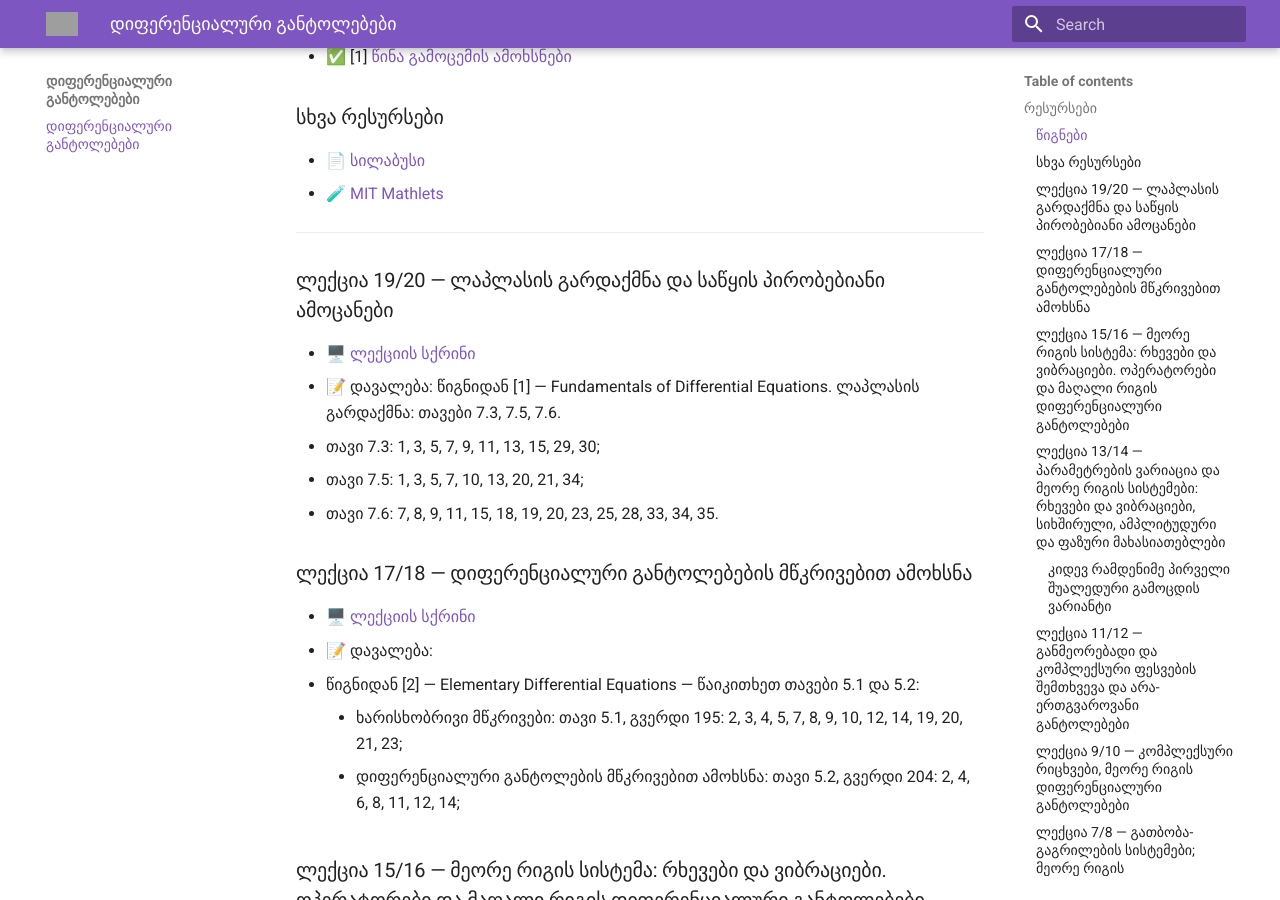
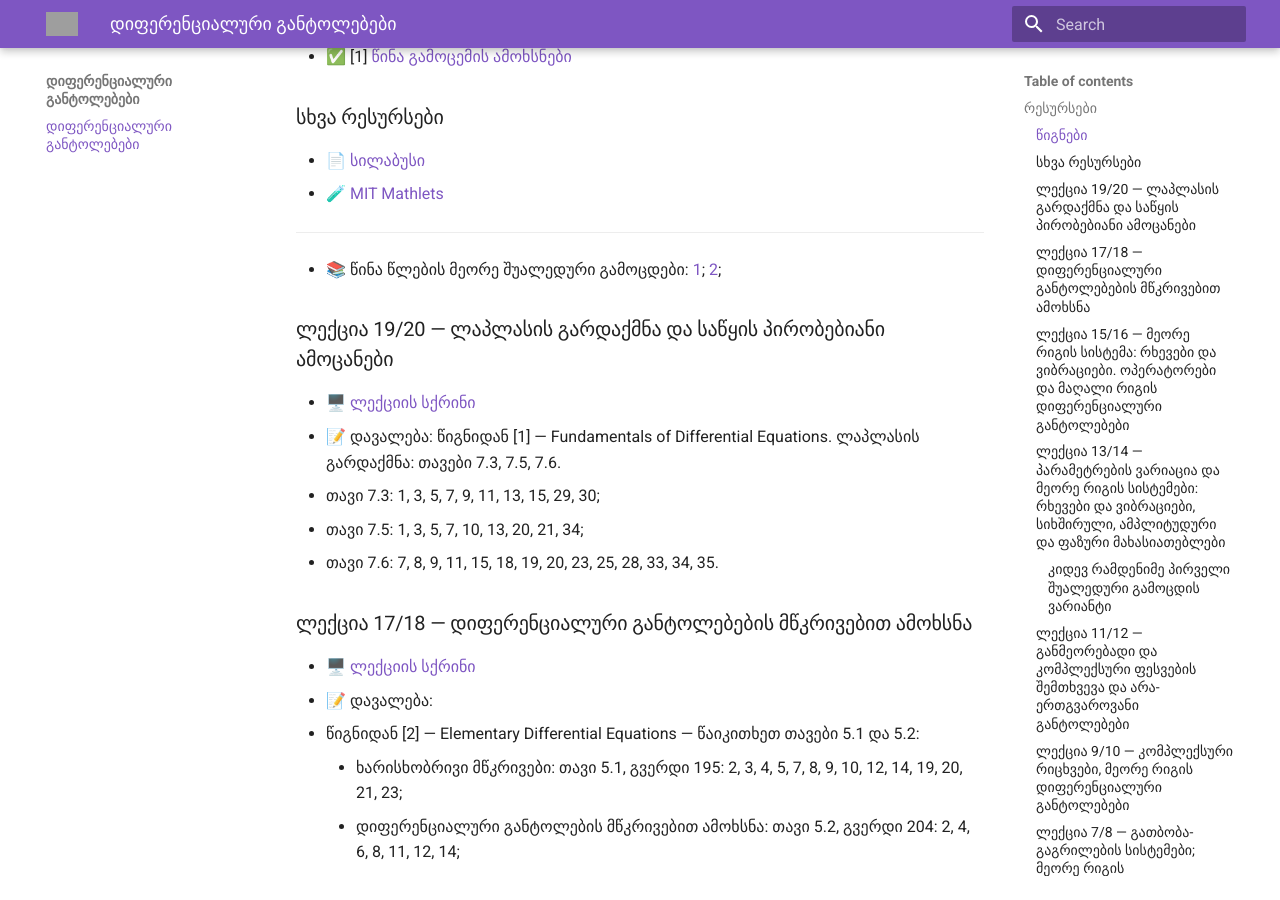
Before and after one commit to gugavar/differential-equations-fall-2026-agruni, an MkDocs documentation site: the page built from docs/index.md, in a window 1280 px wide and 900 px high, scrolled down 359 px. Built offline with MkDocs 1.6.1 and Material for MkDocs 9.7.7, drawn with Linux system fonts in a browser that asks for light colours; grey boxes are pictures that could not be loaded.

Commit message:
Update index.md

```diff
--- a/docs/index.md
+++ b/docs/index.md
@@ -16,6 +16,8 @@
 
 
 ---
+- 📚 წინა წლების მეორე შუალედური გამოცდები: [1](https://drive.google.com/file/d/1LKWN6vPDTkVgZWNDYkIzU7t8r5yM_7bU/view?usp=drive_link); [2](https://docs.google.com/document/d/1eMS39_Wq3zHAL7oYVflxcuWNnCVxxjSy/edit?ouid=110148669605332798451&rtpof=true&sd=true&usp=drive_link);
+
 ### ლექცია 19/20 — ლაპლასის გარდაქმნა და საწყის პირობებიანი ამოცანები
 
 - 🖥️ [ლექციის სქრინი](https://drive.google.com/file/d/19VdLXENGyhNEJWpY6xMAyc1WU_wOJ1Og/view?usp=drive_link)
```
